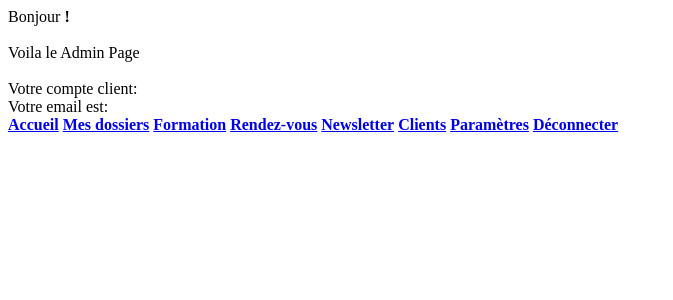
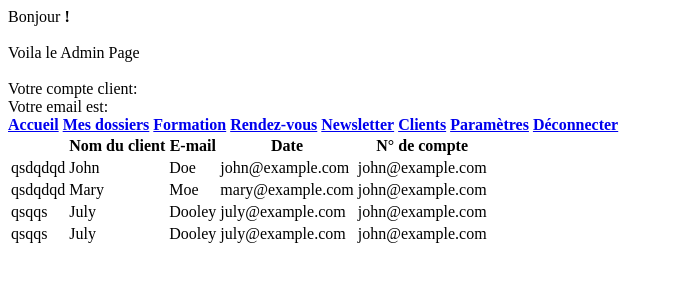
Before and after one commit to Jerome-Marichez/projet3, a CodeIgniter app: the page made by application/views/backend/main.php in a window 1280 px wide. Shown: the top 300 px of the page, without its empty margins (0-673 px from the left). Run offline with CodeIgniter, Linux system fonts and the light colour scheme; the visitor is signed in with stand-in values (Sample User, id 1); data that the repository does not hold is empty.

Commit message:
Intégration Table BootStrap Modifié
Intégration Table BootStrap Modifié

```diff
--- a/application/views/backend/main.php
+++ b/application/views/backend/main.php
@@ -48,7 +48,56 @@ echo "<br/>";
 
 <b id=""> <a href=""> </a> </b>
 
+
+
+
+
+<table class="table table-striped ">
+   <thead>
+     <tr class="haut_du_tableau_tr">
+       <th class="haut_du_tableau_th"> </th>
+       <th>Nom du client</th>
+       <th>E-mail</th>
+       <th>Date</th>
+       <th>N° de compte</th>
+     </tr>
+
+   </thead>
+
+   <tbody>
+     <tr class="supprimer_ligne_tableau_tr">
+       <td class="col-md-1 supprimer_ligne_tableau_td"> qsdqdqd </td>
+       <td>John</td>
+       <td>Doe</td>
+       <td>john@example.com</td>
+       <td>john@example.com</td>
+     </tr>
+     <tr class="supprimer_ligne_tableau_tr">
+       <td class="supprimer_ligne_tableau_td"> qsdqdqd</td>
+       <td>Mary</td>
+       <td>Moe</td>
+       <td>mary@example.com</td>
+        <td>john@example.com</td>
+     </tr>
+     <tr class="supprimer_ligne_tableau_tr">
+       <td class="supprimer_ligne_tableau_td">qsqqs </td>
+       <td>July</td>
+       <td>Dooley</td>
+       <td>july@example.com</td>
+       <td>john@example.com</td>
+     </tr>
+     <tr class="supprimer_ligne_tableau_tr">
+       <td class="supprimer_ligne_tableau_td">qsqqs </td>
+       <td>July</td>
+       <td>Dooley</td>
+       <td>july@example.com</td>
+       <td>john@example.com</td>
+     </tr>
+   </tbody>
+ </table>
+
+
+
 </div>
-<br/>
 </body>
 </html>
```
Also changed, not shown: application/assets/css/styles.css (+54 -0 lines).
